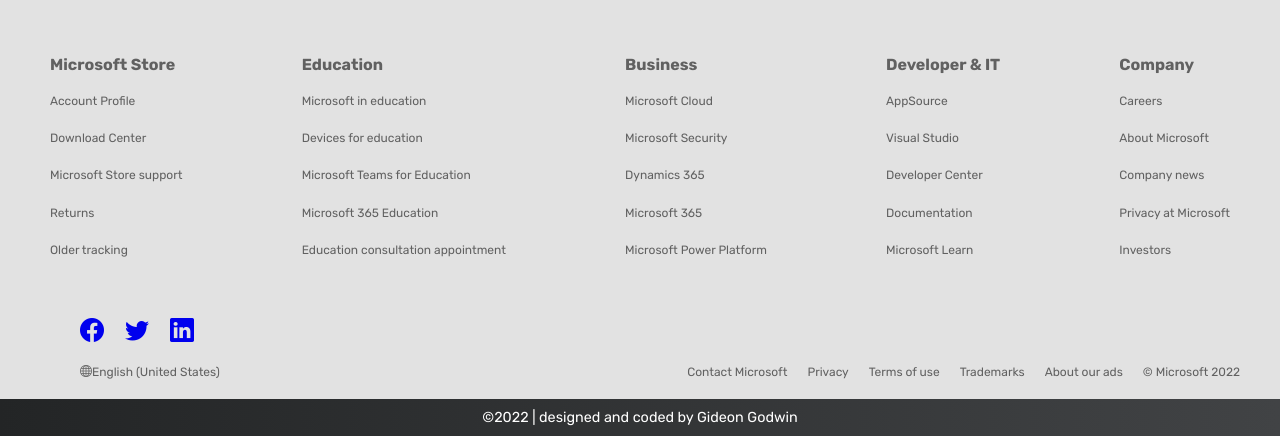
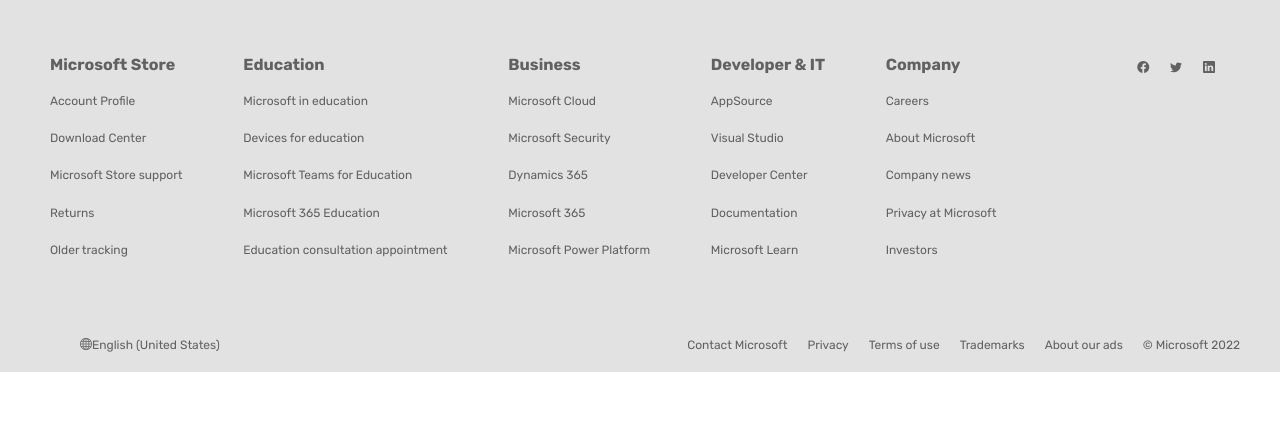
Before and after one commit to gideongodwin/microsoft-homepage-clone, a plain HTML site: page index.html in a window 1280 px wide. Shown: the part 3523-3959 px from the top of the page. After the commit the page ends 3895 px from the top, so only its background shows below. Drawn offline with nearby package versions, Linux system fonts and the light colour scheme.

Commit message:
Update index.html

```diff
--- a/index.html
+++ b/index.html
@@ -218,14 +218,13 @@
           <li><a href="#">Investors</a></li>
         </ul>
       </div>
-    </section>
 
-<!-- SOCIAL LINKS -->
-      <section class="social-links">
+            <section class="social-links">
         <a href="#"><i class="bi bi-facebook"></i></a>
         <a href="#"><i class="bi bi-twitter"></i></a>
         <a href="#"><i class="bi bi-linkedin"></i></a>
       </section>
+    </section>
 
 <!-- FOOTEER -->
     <footer class="ms-footer">
@@ -245,11 +244,6 @@
         </div>
 
       </div>
-
-      <section class="copyright-section">
-        <p class="copyright-text">&copy;2022 | designed and coded by Gideon Godwin</p>
-      </section>
-
     </footer>
 
     </main>
```
